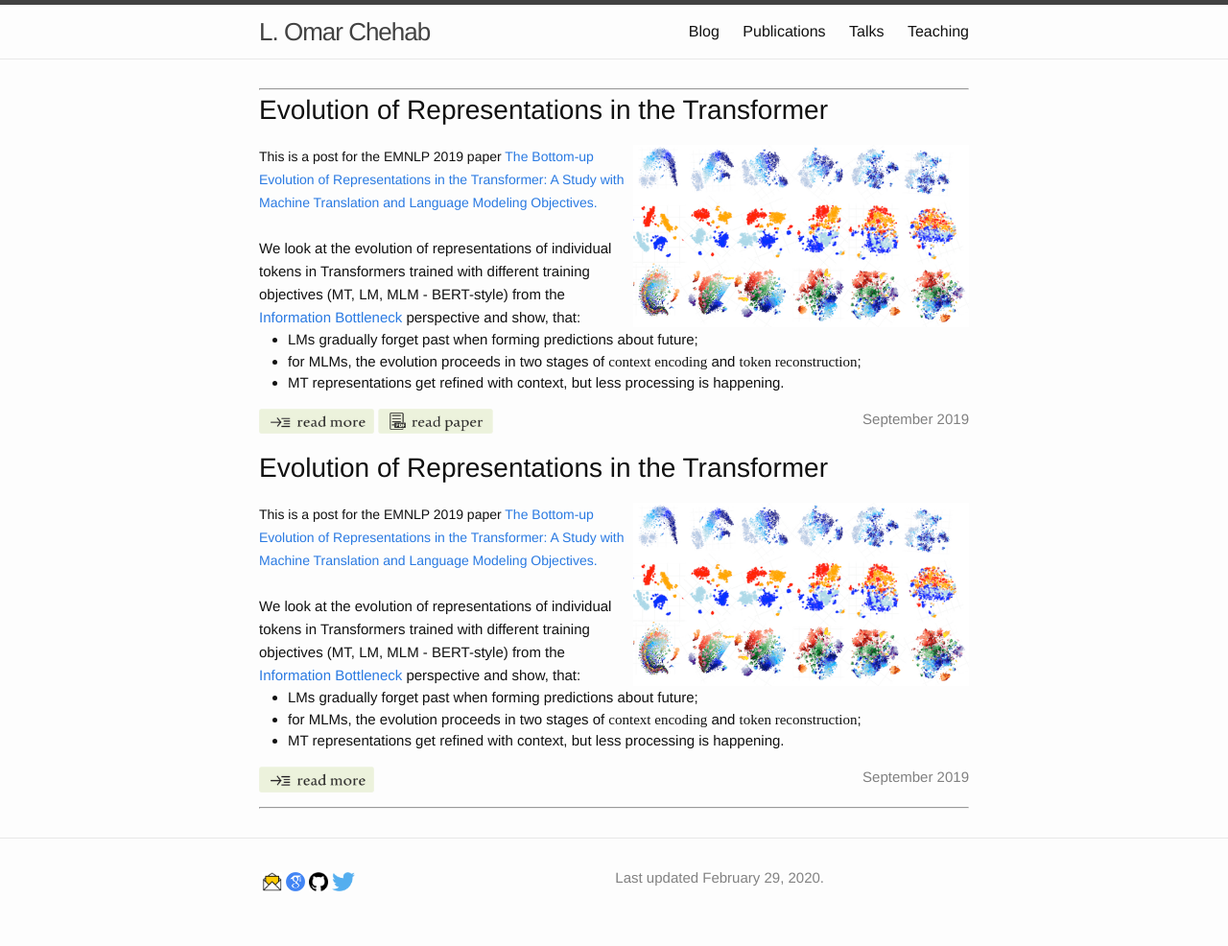
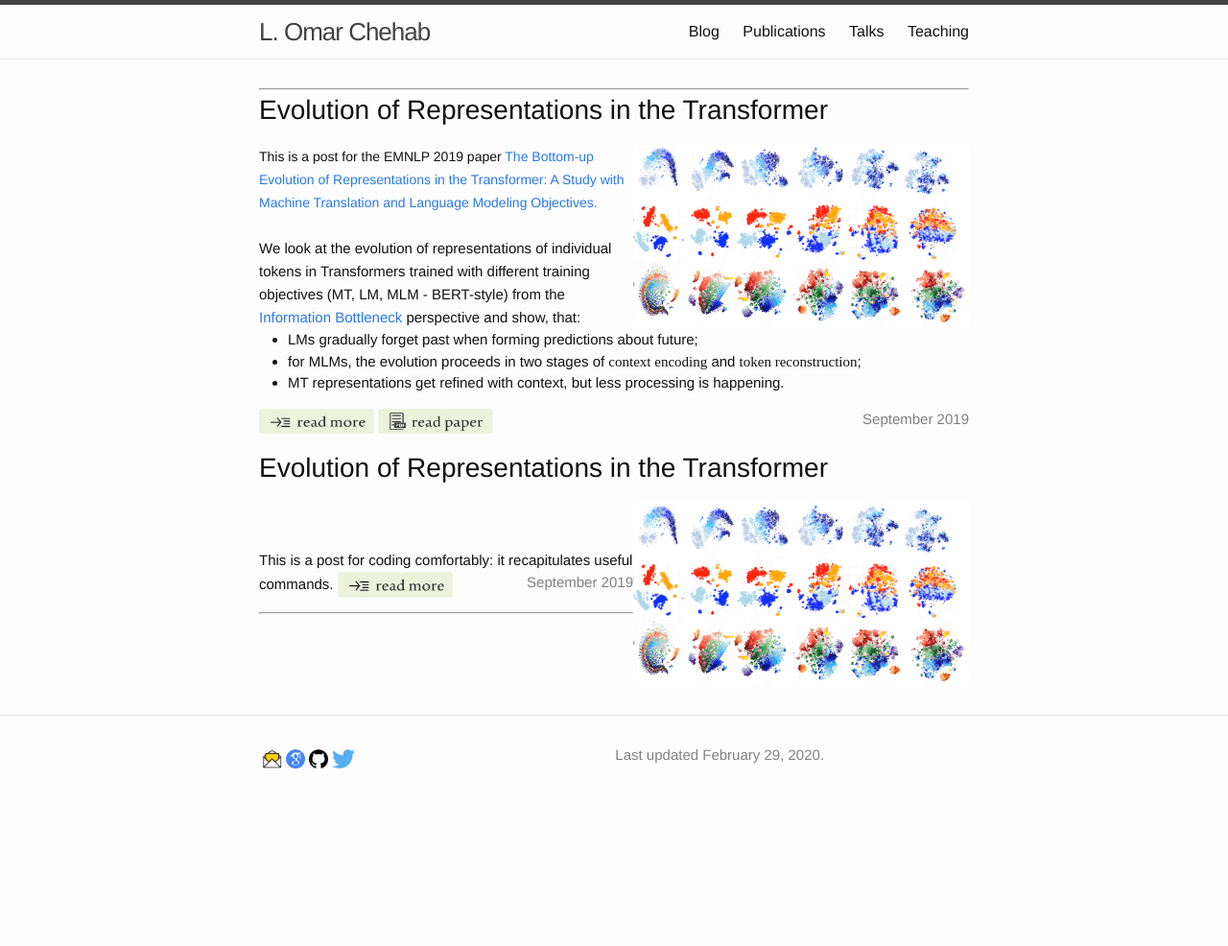
Before and after one commit to l-omar-chehab/l-omar-chehab.github.io, a Jekyll site: the page built from posts.html, in a window 1280 px wide. Shown: the whole page at 96% size. Built offline with Jekyll 4.4.1, drawn with Linux system fonts in a browser that asks for light colours; after the commit the page ends 900 px from its top, so only the background shows below that.

Commit message:
Update posts.html

```diff
--- a/posts.html
+++ b/posts.html
@@ -59,28 +59,10 @@ We look at the evolution of representations of individual tokens in Transformers
 </a>
 
 
-<span style="font-size:14px;">
-This is a post for the EMNLP 2019 paper
-    <a href="https://arxiv.org/abs/1909.01380">
-            The Bottom-up Evolution of Representations in the Transformer: A Study with Machine Translation and Language Modeling Objectives.
-    </a>
-</span>
-
-
 <br/>
 <br/>
 <span style="font-size:15px;">
-We look at the evolution of representations of individual tokens in Transformers trained with different
-    training objectives (MT, LM, MLM - BERT-style) from the
-    <a href="https://www.cs.huji.ac.il/labs/learning/Papers/allerton.pdf">Information Bottleneck</a>
-    perspective and show, that:
-<ul>
-  <li>LMs gradually forget past when forming predictions about future;</li>
-  <li>for MLMs, the evolution proceeds in two stages of
-      <font face="symbol">context encoding</font> and <font face="symbol">token reconstruction</font>;</li>
-    <li>MT representations get refined with context,
-        but less processing is happening.</li>
-</ul>
+This is a post for coding comfortably: it recapitulates useful commands.
 </span>
 
 
```
